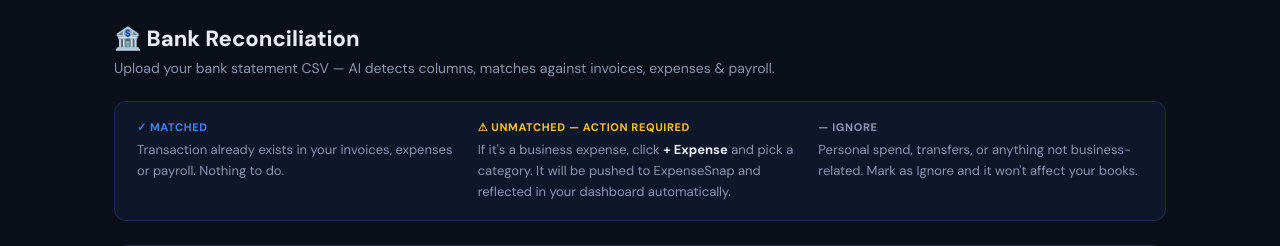
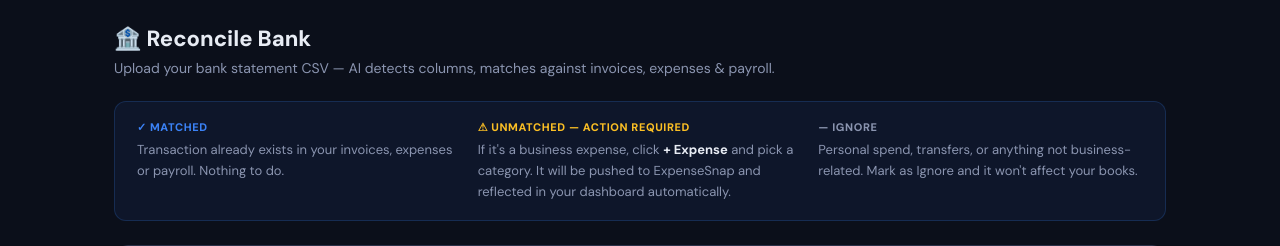
Before and after one commit to akaistudio/financesnap, a Flask app: template templates/reconcile.html in a window 1280 px wide. Shown: the part 56-302 px from the top of the page. Run offline with Flask 3, Linux system fonts and the light colour scheme; the template is opened without the code that fills it, so the values that code supplies are empty; some libraries are stand-ins or nearby versions.

Commit message:
fix: rename Bank Reconciliation to Reconcile Bank

```diff
--- a/templates/reconcile.html
+++ b/templates/reconcile.html
@@ -2,7 +2,7 @@
 <html lang="en">
 <head>
 <meta charset="UTF-8"><meta name="viewport" content="width=device-width,initial-scale=1">
-<title>Varnam Suite — Bank Reconciliation</title>
+<title>Varnam Suite — Reconcile Bank</title>
 <link href="https://fonts.googleapis.com/css2?family=DM+Sans:wght@400;500;600;700;800&display=swap" rel="stylesheet">
 <style>
 :root{--bg:#0B0F1A;--surface:#141926;--border:#2A3148;--text:#E8ECF4;--text2:#8B95B0;
@@ -113,7 +113,7 @@ tr:last-child td{border-bottom:none}
 </div>
 
 <div class="main">
-  <div class="page-title">🏦 Bank Reconciliation</div>
+  <div class="page-title">🏦 Reconcile Bank</div>
   <div class="page-sub">Upload your bank statement CSV — AI detects columns, matches against invoices, expenses &amp; payroll.</div>
 
   <!-- How it works banner -->
```
